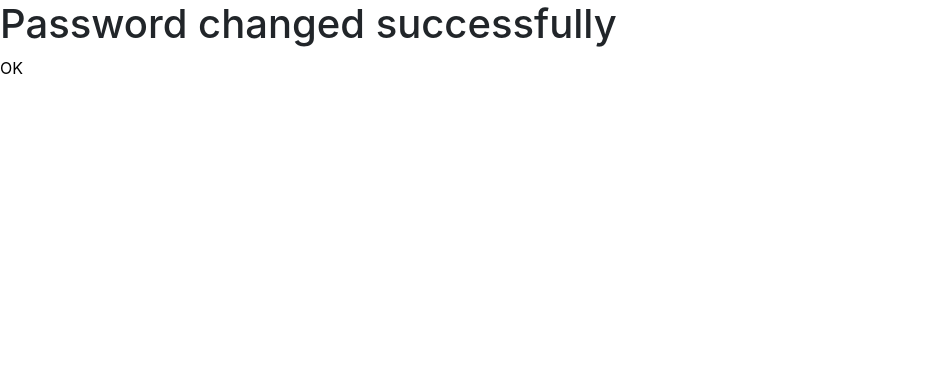
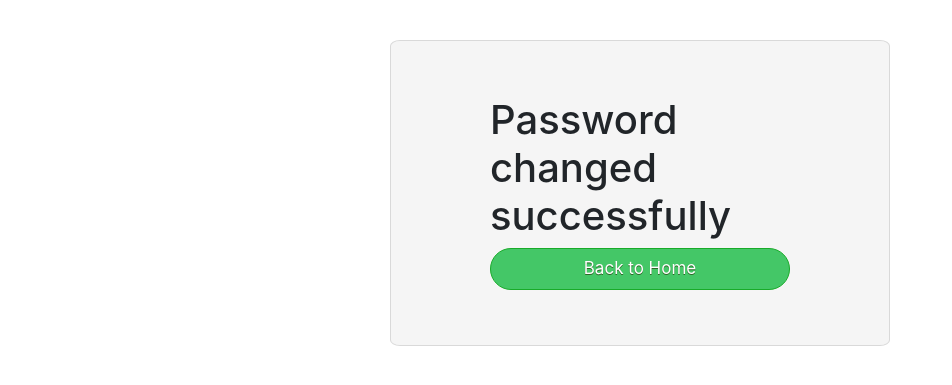
Before and after one commit to Bereket-U/ChitChat, a Django app: page /change_password_done/ in a window 1280 px wide. Shown: the part 56-441 px from the top of the page, without its empty margins (0-952 px from the left). Run offline with Django 3.2, Linux system fonts and the light colour scheme; the visitor is signed in with stand-in values (Sample User, id 1); some libraries are stand-ins or nearby versions; some web fonts are replaced.

Commit message:
style password_change_done page

```diff
--- a/chitchat/main_app/templates/main_app/change_password_done.html
+++ b/chitchat/main_app/templates/main_app/change_password_done.html
@@ -1,7 +1,14 @@
 {% extends 'base.html' %} {% block content %}
+<div class="box">
+  <div class="form-container">
+    <div class="form">
+      <h1>Password changed successfully</h1>
 
-<h1>Password changed successfully</h1>
+      <a href="{% url 'home' %}"
+        ><button class="buttonSolid btn-block">Back to Home</button>
+      </a>
 
-<a href="{% url 'home' %}"> OK </a>
-
-{% endblock %}
+      {% endblock %}
+    </div>
+  </div>
+</div>
```
